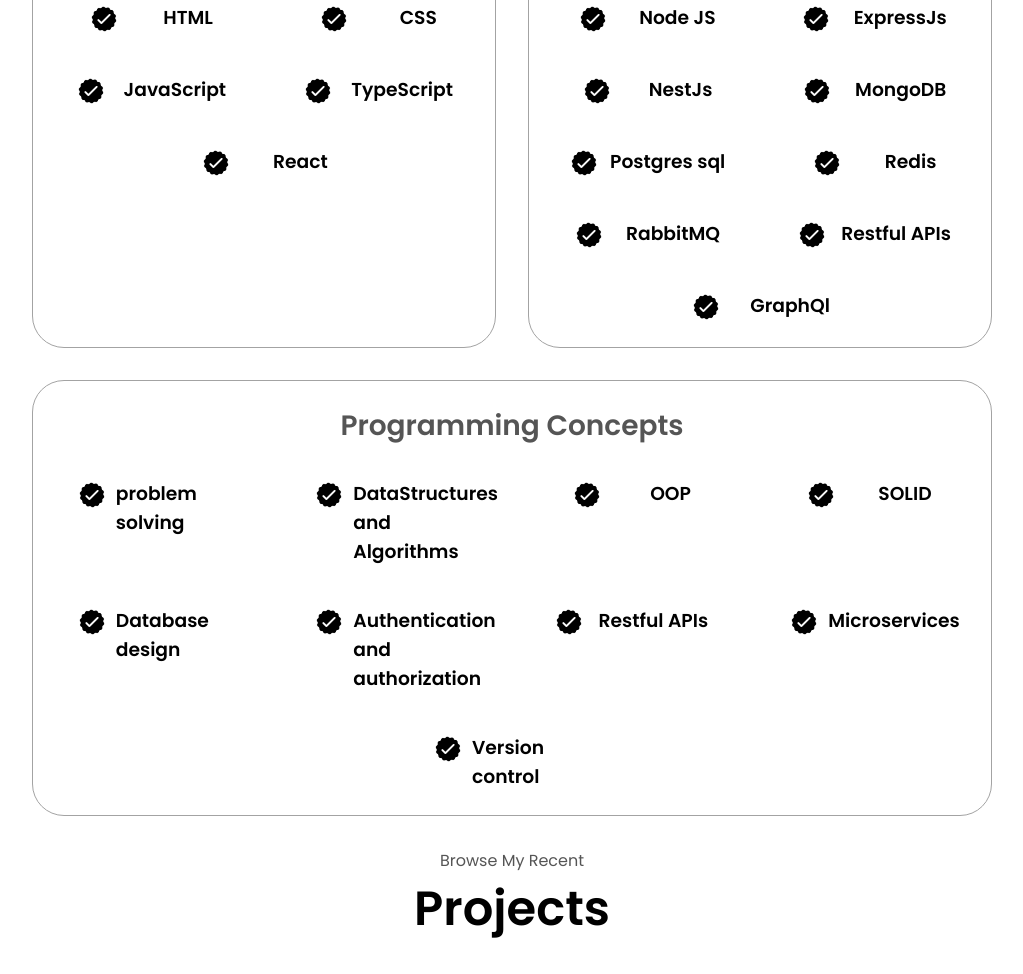
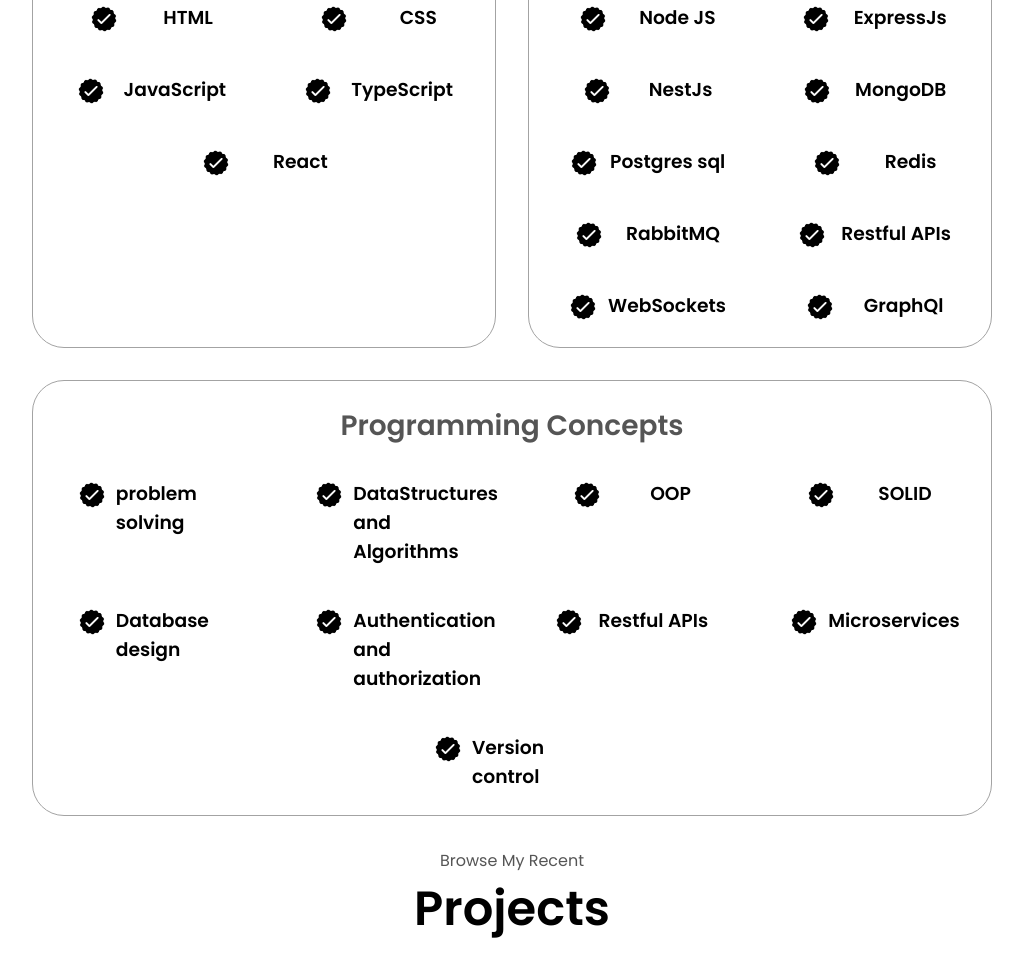
Before and after one commit to asemahmedghareeb/mywebsite, a plain HTML site: page index.html in a window 1280 px wide. Shown: the part 1921-2895 px from the top of the page, without its empty margins (128-1151 px from the left). Drawn offline with Linux system fonts and the light colour scheme.

Commit message:
update[add new skill]

```diff
--- a/index.html
+++ b/index.html
@@ -197,6 +197,12 @@
               <img src="./assets/checkmark.png" alt="Experience icon" class="icon" />
               <div>
                 <h3>Restful APIs</h3>
+              </div>
+            </article>
+            <article>
+              <img src="./assets/checkmark.png" alt="Experience icon" class="icon" />
+              <div>
+                <h3>WebSockets</h3>
               </div>
             </article>
             <article>
```
